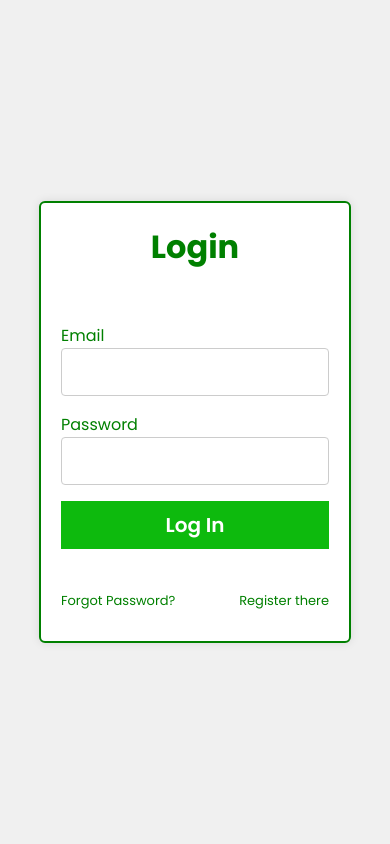
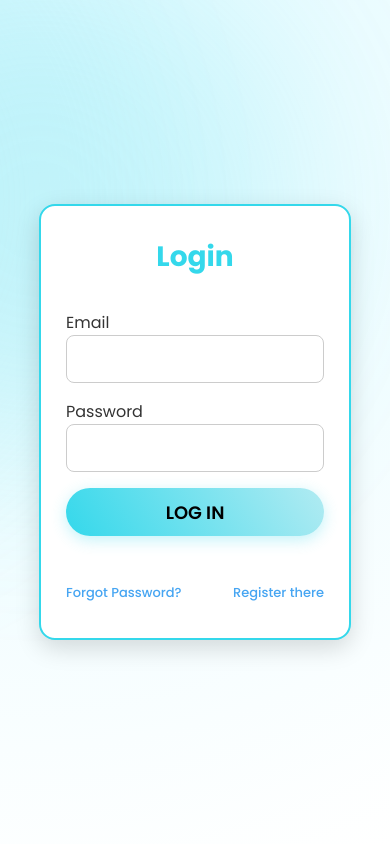
Before and after one commit to pradeepbhattaa/project8sem, a Django app: page /user_login/ in a window 390 px wide. Run offline with Django 5.2, Linux system fonts and the light colour scheme.

Commit message:
Applied linear gradient backgrounds for success and error alerts - Updated font to 'Poppins' for consistency with overall UI - Increased border-radius for soft, rounded appearance - Added subtle box-shadow for depth - Improved close button hover effect - Ensured responsive sizing for alert container

```diff
--- a/project8sem/myapp/static/myapp/css/alert.css
+++ b/project8sem/myapp/static/myapp/css/alert.css
@@ -1,36 +1,46 @@
+@import url('https://fonts.googleapis.com/css2?family=Poppins:wght@400;500;600;700&display=swap');
 
 .alert {
-    padding: 20px;
-    background-color: #f44336; /* Red */
+    font-family: 'Poppins', sans-serif;
+    padding: 18px 24px;
+    background: linear-gradient(57deg, #f44336, #ff6b6b); /* default red alert */
     color: white;
     margin-bottom: 15px;
     position: fixed;
-    font-weight: bold;
-    font-size: 18px;
-
     top: 20px;
     left: 50%;
     transform: translateX(-50%);
     z-index: 2000;
-    width: 80%;
-    max-width: 500px;
-    box-sizing: border-box;
+    width: 90%;
+    max-width: 480px;
     text-align: center;
-    border-radius: 5px;
-    box-shadow: 0 0 10px rgba(0, 0, 0, 0.1);
+    border-radius: 16px;
+    box-shadow: 0 6px 20px rgba(0, 0, 0, 0.15);
+    font-weight: 600;
+    font-size: 16px;
+    letter-spacing: 0.3px;
+    transition: all 0.4s ease;
 }
-.alert.success {background-color: #049a09;} /* Green */
-.alert.error {background-color: #f44336;} /* Red */
+
+.alert.success {
+    background: linear-gradient(57deg, #34d8eb, #5eb051); /* Blue to green */
+}
+
+.alert.error {
+    background: linear-gradient(57deg, #f44336, #ff6b6b); /* Red gradient */
+}
+
 .closebtn {
     margin-left: 15px;
     color: white;
-    font-weight: bold;
+    font-weight: 700;
     float: right;
-    font-size: 22px;
+    font-size: 20px;
     line-height: 20px;
     cursor: pointer;
-    transition: 0.3s;
+    transition: color 0.3s ease;
 }
+
 .closebtn:hover {
-    color: black;
+    color: #000;
 }
--- a/project8sem/myapp/static/myapp/css/user_login.css
+++ b/project8sem/myapp/static/myapp/css/user_login.css
@@ -1,120 +1,147 @@
-/* Reset styles */
-
-@import url('https://fonts.googleapis.com/css2?family=Poppins:ital,wght@0,100;0,200;0,300;0,400;0,500;0,600;0,700;0,800;0,900;1,100;1,200;1,300;1,400;1,500;1,600;1,700;1,800;1,900&display=swap');
+@import url('https://fonts.googleapis.com/css2?family=Poppins:wght@400;500;600;700;900&display=swap');
 
 * {
     margin: 0;
     padding: 0;
     box-sizing: border-box;
-    font-family: 'Poppins';
+    font-family: 'Poppins', sans-serif;
 }
 
 body {
-    color: green;
-    background-color: #f0f0f0;
+    background: radial-gradient(circle at top left, #e0faff, #ffffff);
+    color: #333;
     display: flex;
     justify-content: center;
     align-items: center;
-    min-height: 100vh; /* Ensures the body takes full height of the viewport */
+    min-height: 100vh;
+    overflow: hidden;
+    position: relative;
+    scroll-behavior: smooth;
+}
 
+/* Soft floating blue glow effects */
+body::before,
+body::after {
+    content: '';
+    position: absolute;
+    border-radius: 50%;
+    z-index: 0;
+    opacity: 0.2;
+    filter: blur(100px);
+    transform: translate(-50%, -50%);
+    pointer-events: none;
+}
+
+body::before {
+    width: 500px;
+    height: 500px;
+    background: #34d8eb;
+    top: 25%;
+    left: 10%;
+}
+
+body::after {
+    width: 600px;
+    height: 600px;
+    background: #b1ebf2;
+    bottom: 5%;
+    right: 5%;
 }
 
 .container {
-    box-shadow: 0 0 10px rgba(0, 0, 0, 0.1);
-    background-color: white;
-
-    display: flex;
-    flex-direction: column;
-    width: 90%; /* More flexible initial width */
-    max-width: 400px; /* Maximum width to ensure it doesn't stretch too much on large screens */
-    height: auto; /* Let the height be determined by content */
-    padding: 20px; /* Adds padding for better spacing */
-
-    border-radius: 6px;
-    border: 2px solid green;
+    background: #ffffff;
+    padding: 30px 25px;
+    max-width: 400px;
+    width: 90%;
+    border-radius: 16px;
+    box-shadow: 0px 8px 24px rgba(0, 0, 0, 0.15);
+    border: 2px solid #34d8eb;
+    z-index: 1;
+    position: relative;
+    transition: all 0.3s ease;
 }
 
 .container h1 {
     text-align: center;
-    margin-bottom: 20px; /* Adds spacing below the heading */
+    margin-bottom: 25px;
+    font-size: 28px;
+    font-weight: 700;
+    color: #34d8eb;
 }
 
 .input-box {
     display: flex;
     flex-direction: column;
-    gap: 1rem; /* Reduces gap for better spacing */
-    margin: 2rem 0; /* Top and bottom margins for better spacing */
+    gap: 1rem;
+    margin: 2rem 0;
 }
 
 .input-box input {
     height: 3rem;
     font-size: 1rem;
+    padding: 0 1rem;
     text-align: center;
-    padding: 0 1rem; /* Adds horizontal padding for better text visibility */
-    border: 1px solid #ccc; /* Adds border for better input visibility */
-    border-radius: 4px; /* Rounds the corners slightly */
-    color: green;
+    border: 1px solid #ccc;
+    border-radius: 8px;
+    transition: border 0.3s ease;
 }
 
-
+.input-box input:focus {
+    border: 2px solid #34d8eb;
+    outline: none;
+}
 
 .input-items {
     display: flex;
     flex-direction: column;
 }
 
-.login-btn{
+.login-btn {
     height: 3rem;
-
-    color:white;
+    font-size: 18px;
     font-weight: 600;
-    font-size: 20px;
-
-    background-color: rgb(13, 186, 13);;
-    border-style: none;
-    text-align: center;
-
+    color: #000;
+    text-transform: uppercase;
+    background: linear-gradient(57deg, #34d8eb, #b1ebf2);
+    border: none;
+    border-radius: 25px;
+    cursor: pointer;
+    transition: all 0.3s ease;
+    box-shadow: 0px 4px 15px rgba(52, 216, 235, 0.3);
 }
 
-.login-btn:hover{
-    background-color: rgb(4, 91, 4);
-    color: white;
-    transition: 0.5s;
-    cursor: pointer;
-    border-radius: 6px;
+.login-btn:hover {
+    background: linear-gradient(57deg, #34d8eb, #5eb051);
+    transform: scale(1.05);
 }
 
-.signup-option{
+.signup-option {
     display: flex;
-
-    width: 100%;
+    justify-content: space-between;
+    align-items: center;
     height: 40px;
-    justify-content: space-between;
-
-
+    margin-top: 10px;
 }
 
-a{
+a {
     text-decoration: none;
-    color:green;
+    color: #46a5f2;
+    font-weight: 500;
+    transition: color 0.3s ease;
 }
 
-a:hover{
+a:hover {
+    color: #1e78c1;
     cursor: pointer;
 }
 
-.register{
+.register,
+.reset-password {
     display: flex;
     justify-content: center;
     align-items: center;
-}
-
-.reset-password{
-
-    display: flex;
-    justify-content: center;
-    align-items: center;
-
+    margin-top: 10px;
+    font-size: 14px;
 }
 
 @media screen and (max-width: 500px) {
@@ -124,10 +151,7 @@ a:hover{
 }
 
 @media screen and (max-width: 400px) {
-
-
-.register,.reset-password{
-    font-size: 13px;
+    .register, .reset-password {
+        font-size: 13px;
+    }
 }
-
-}
```
Also changed, not shown: project8sem/myapp/static/myapp/css/user_signup.css (+86 -30 lines), project8sem/db.sqlite3.
